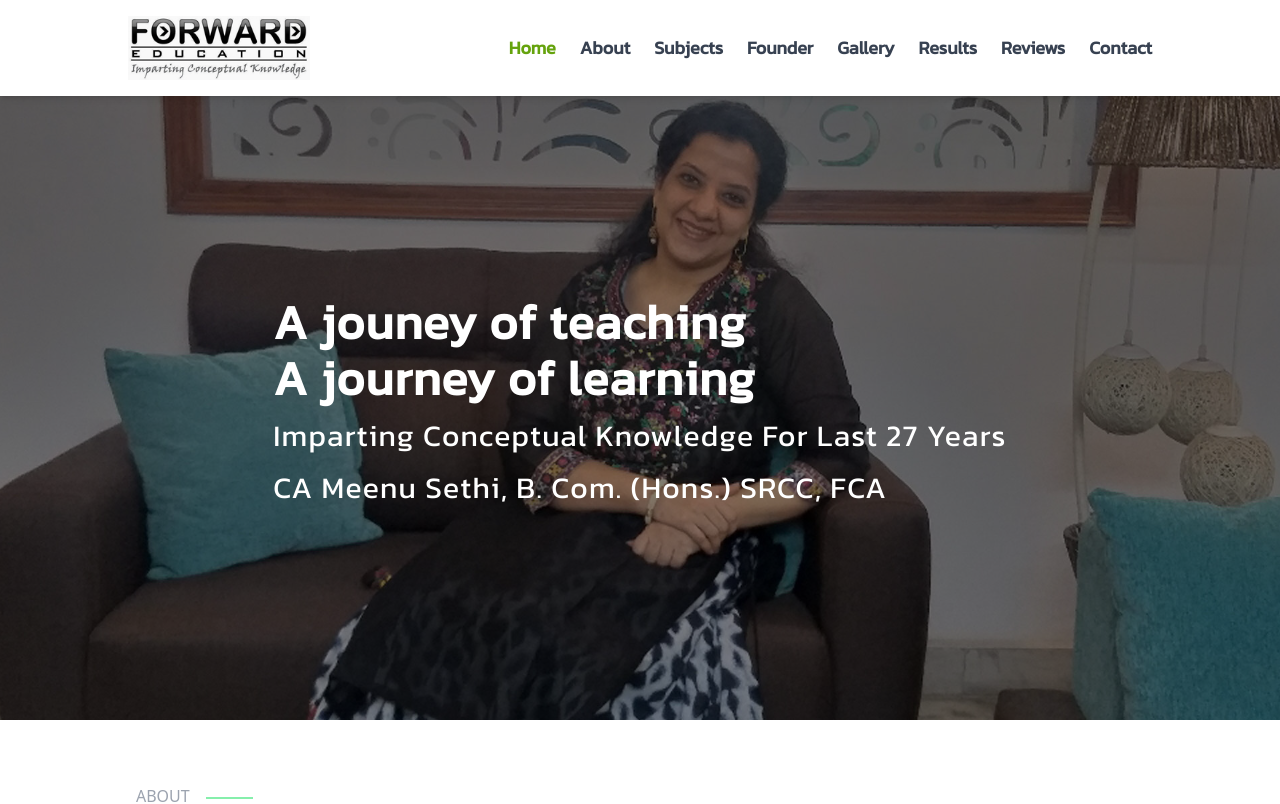
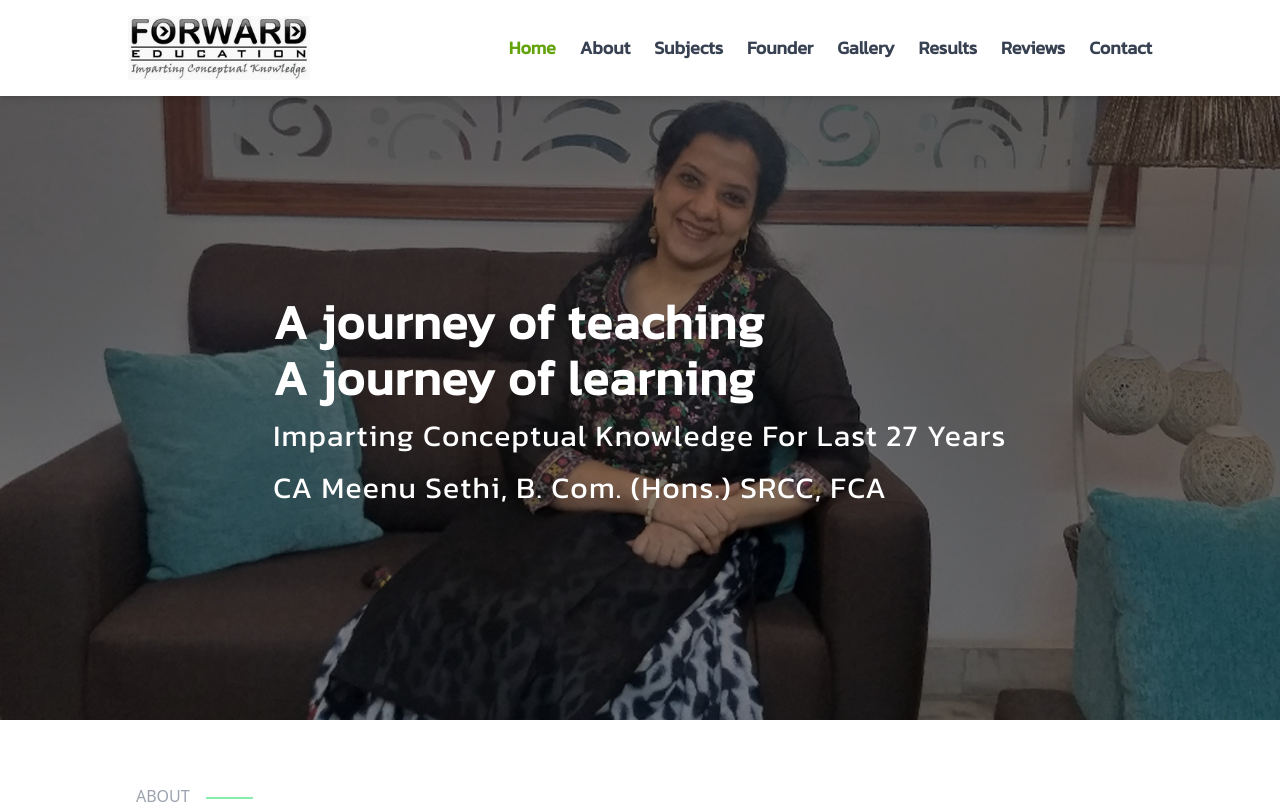
Before and after one commit to t-vaibhav/fwd-edu-testing, a Next.js app: page / in a window 1280 px wide. Shown: the top 804 px of the page. Built offline with nearby package versions, Linux system fonts and the light colour scheme.

Commit message:
ho gaya ye bhi

```diff
--- a/components/Hero.js
+++ b/components/Hero.js
@@ -12,7 +12,7 @@ const Hero = () => {
         <section className='bg-no-repeat bg-center bg-cover bg-blend-overlay bg-black/50 flex items-center justify-center' style={mystyle} >
 
             <div className='max-w-screen-lg flex-col text-start mr-auto relative mx-auto p-5 font-kanit tracking-wider text-xl  text-white pt-28 lg:text-2xl'>
-                <h1 className='text-3xl lg:text-5xl pb-2 font-bold'>A jouney of teaching</h1>
+                <h1 className='text-3xl lg:text-5xl pb-2 font-bold'>A journey of teaching</h1>
                 <h1 className='text-3xl lg:text-5xl pb-2 font-bold'>A journey of learning</h1>
 
 
```
